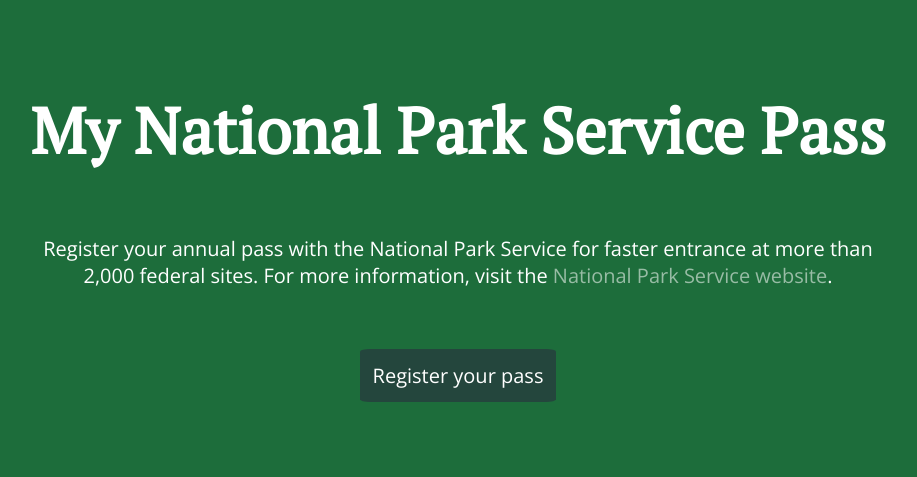
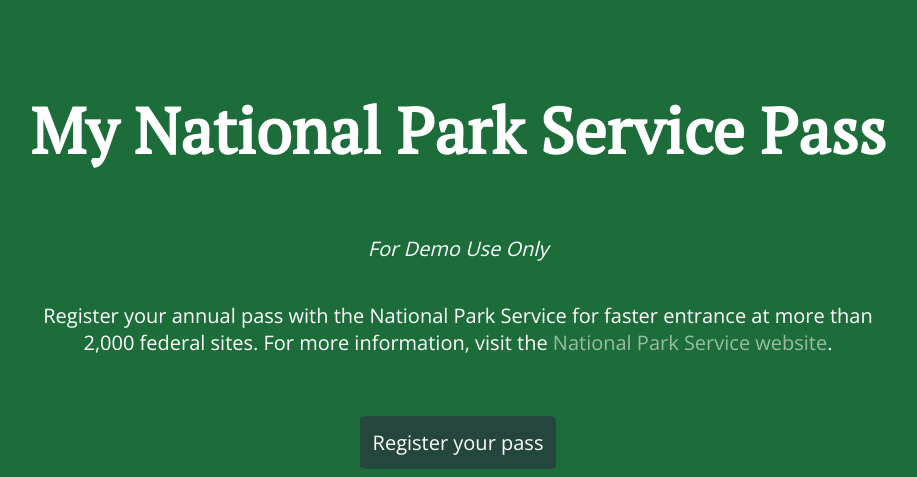
Before and after one commit to evelynnkaplan/nps_django, a Django app: page / in a window 1280 px wide. Shown: the part 342-819 px from the top of the page, without its empty margins (182-1099 px from the left). Before the commit the page ends 744 px from the top, so only its background shows below. Run offline with Django 3.2, Linux system fonts and the light colour scheme; parts of the project's set-up code (start-up, migrations or seed data) failed here and were passed over.

Commit message:
added demo notice to homepage

```diff
--- a/templates/home.html
+++ b/templates/home.html
@@ -13,6 +13,7 @@
   <body>
     <main>
       <h1>My National Park Service Pass</h1>
+      <p><em>For Demo Use Only</em></p>
       <p>Register your annual pass with the National Park Service for faster entrance at more than 2,000 federal sites.
       For more information, visit the <a href="https://www.nps.gov/planyourvisit/passes.htm">National Park Service website</a>.</p>
       </p>
```
